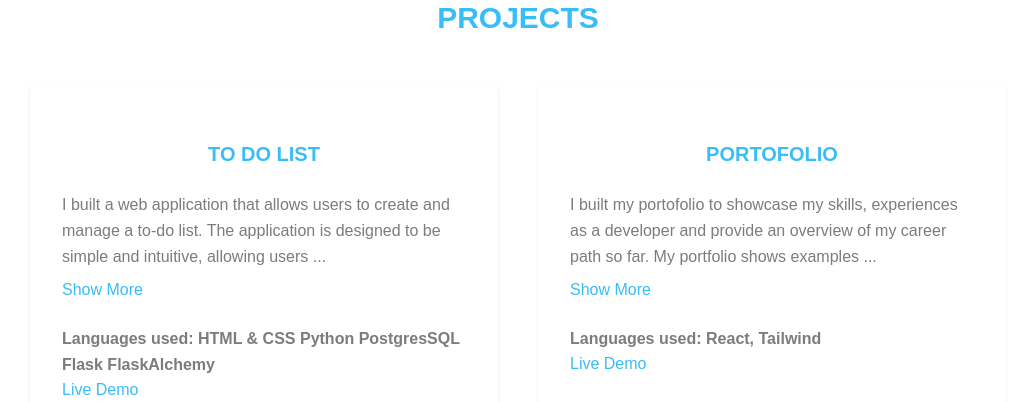
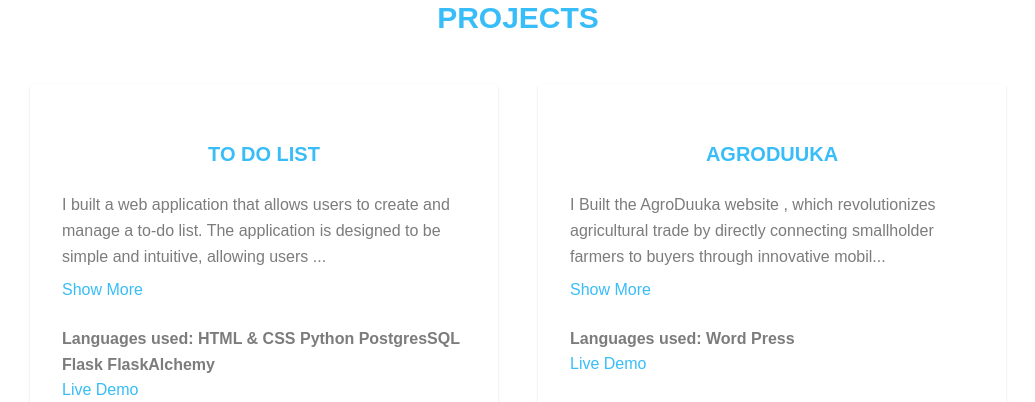
Before and after one commit to Naggayi-Daphne-Pearl/resume-, a React (Create React App) app: page / in a window 1280 px wide. Shown: the part 3320-3722 px from the top of the page, without its empty margins (122-1157 px from the left). Built offline with nearby package versions, Linux system fonts and the light colour scheme.

Commit message:
Update Projects.js

```diff
--- a/src/components/Projects.js
+++ b/src/components/Projects.js
@@ -13,11 +13,11 @@ function Projects() {
     },
     {
       id: 2,
-      title: "Portofolio",
+      title: "AgroDuuka",
       description:
-        "I built my portofolio to showcase my skills, experiences as a developer and provide an overview of my career path so far. My portfolio shows examples of my work, including my projects and personal endeavours. I attached my resume with my background, education as well as skills and expertise.  My portfolio is a reflection of my commitment to my profession and my passion for creating impactful work. ",
-      languages: "React, Tailwind",
-      links: "https://resume-mu-sooty.vercel.app/",
+       "I Built the  AgroDuuka website , which revolutionizes agricultural trade by directly connecting smallholder farmers to buyers through innovative mobile and web technology. Our platform eliminates middlemen, ensuring that farmers get fair prices for their produce while providing buyers with fresh, high-quality agricultural products at competitive prices.",
+      languages: "Word Press",
+      links: "https://agroduuka.com/",
     },
     {
       id: 3,
```
